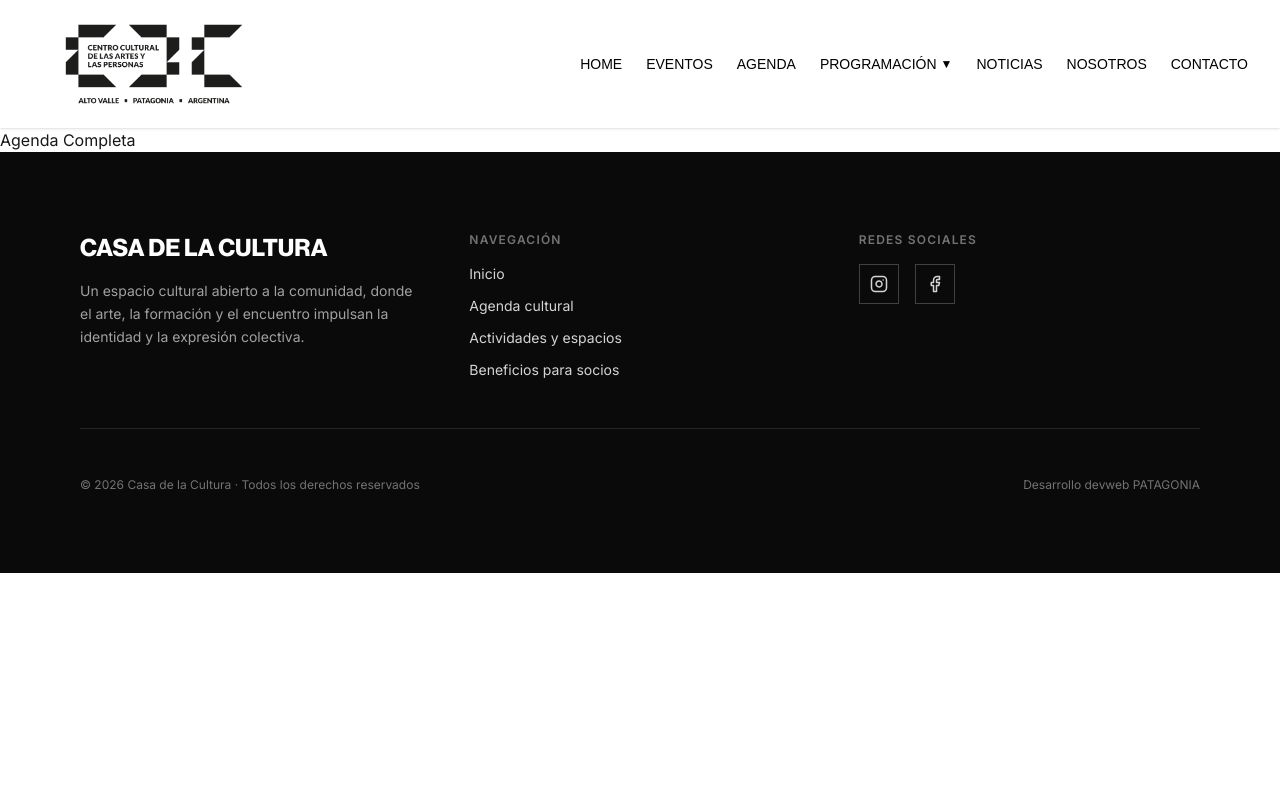
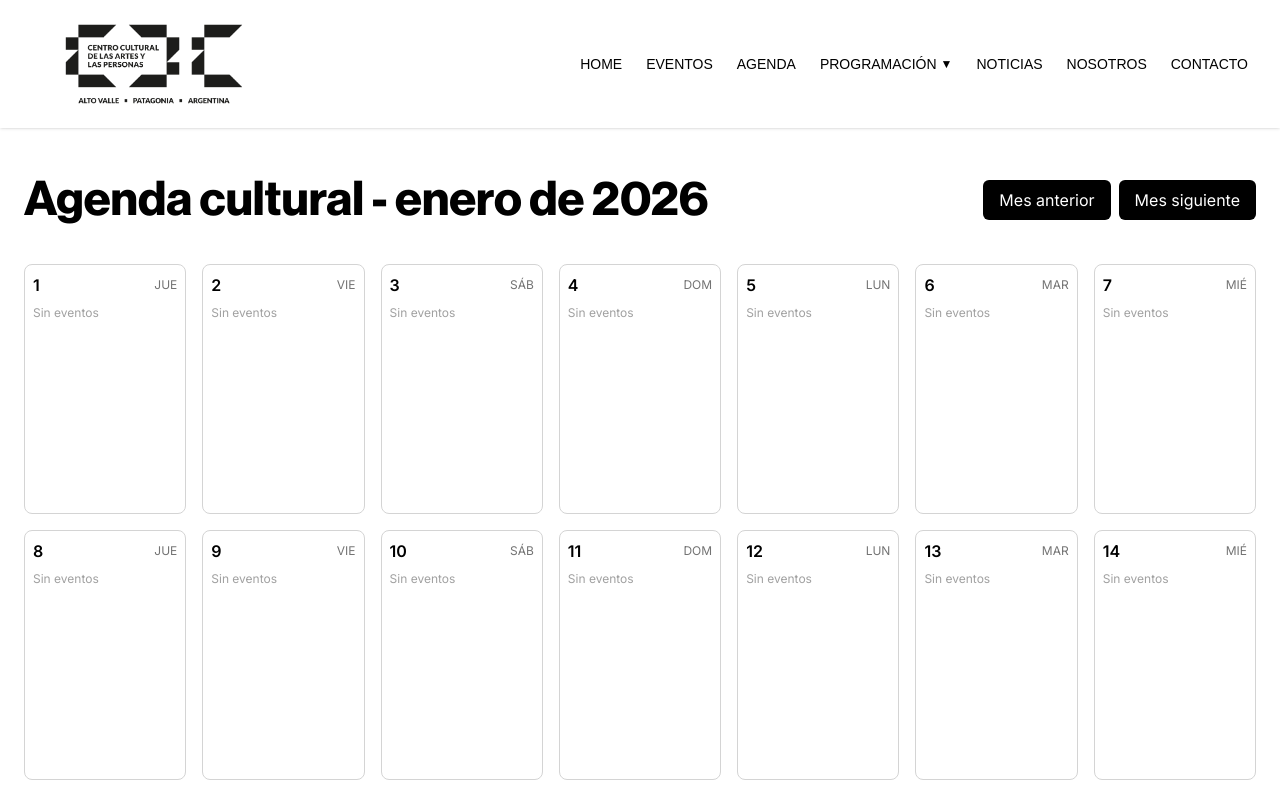
Before and after one commit to kevkarlion/casa-de-la-cultura, a Next.js app: page /agenda in a window 1280 px wide. Shown: the top 794 px of the page. Built offline with nearby package versions, Linux system fonts and the light colour scheme; a web font is replaced by a local one.

Commit message:
agenda completa page ok

```diff
--- a/app/agenda/page.tsx
+++ b/app/agenda/page.tsx
@@ -1,9 +1,11 @@
 import React from 'react';
+import AgendaAlmanaque from '@/components/home/AgendaCompleta/AgendaCompleta';
+import { agendaRapidaMock } from '@/utils/agenda.mock';
 
 const Page = () => {
       return (
             <div id='#agenda'>
-                  <h1>Agenda Completa</h1>
+                  <AgendaAlmanaque items={agendaRapidaMock} />
             </div>
       );
 }
--- /dev/null
+++ b/components/home/AgendaCompleta/AgendaCompleta.tsx
@@ -0,0 +1,140 @@
+'use client'
+
+import { useMemo, useState } from "react";
+import { motion, easeOut } from "framer-motion"; // <-- Importamos easeOut
+import Link from "next/link";
+
+interface AgendaItem {
+  id: string | number;
+  date: string;
+  title: string;
+  time?: string;
+  description?: string;
+  image?: string; // URL de la imagen del evento
+  slug: string;
+}
+
+interface AgendaAlmanaqueProps {
+  items: AgendaItem[];
+}
+
+const WEEK_DAYS = ["DOM", "LUN", "MAR", "MIÉ", "JUE", "VIE", "SÁB"];
+
+export default function AgendaAlmanaque({ items }: AgendaAlmanaqueProps) {
+  const today = new Date();
+  const [currentDate, setCurrentDate] = useState(new Date(today.getFullYear(), today.getMonth(), 1));
+
+  const daysInMonth = new Date(currentDate.getFullYear(), currentDate.getMonth() + 1, 0).getDate();
+
+  // Agrupar eventos por día
+  const eventsByDay = useMemo(() => {
+    const map = new Map<number, AgendaItem[]>();
+    const year = currentDate.getFullYear();
+    const month = currentDate.getMonth();
+
+    items.forEach((item) => {
+      const d = new Date(item.date);
+      if (d.getFullYear() === year && d.getMonth() === month) {
+        const day = d.getDate();
+        if (!map.has(day)) map.set(day, []);
+        map.get(day)!.push(item);
+      }
+    });
+
+    return map;
+  }, [items, currentDate]);
+
+  const monthLabel = currentDate.toLocaleDateString("es-AR", { month: "long", year: "numeric" });
+
+  const fadeUp = {
+    hidden: { opacity: 0, y: 20 },
+    visible: {
+      opacity: 1,
+      y: 0,
+      transition: { duration: 0.5, ease: easeOut } // <-- Corregido
+    }
+  };
+
+  return (
+    <main className="bg-white text-black min-h-screen py-12">
+      <div className="container mx-auto px-6 max-w-7xl">
+        {/* Header */}
+        <div className="mb-10 flex flex-col md:flex-row md:items-center justify-between gap-4">
+          <h1 className="text-4xl md:text-5xl font-bold font-neue">
+            Agenda cultural - {monthLabel}
+          </h1>
+
+          <div className="flex gap-2 mt-4 md:mt-0">
+            <button
+              onClick={() => setCurrentDate(d => new Date(d.getFullYear(), d.getMonth() - 1, 1))}
+              className="px-4 py-2 rounded-md bg-black text-white hover:bg-primary transition"
+            >
+              Mes anterior
+            </button>
+            <button
+              onClick={() => setCurrentDate(d => new Date(d.getFullYear(), d.getMonth() + 1, 1))}
+              className="px-4 py-2 rounded-md bg-black text-white hover:bg-primary transition"
+            >
+              Mes siguiente
+            </button>
+          </div>
+        </div>
+
+        {/* Grid de días */}
+        <div className="grid grid-cols-7 gap-4">
+          {Array.from({ length: daysInMonth }, (_, i) => {
+            const day = i + 1;
+            const date = new Date(currentDate.getFullYear(), currentDate.getMonth(), day);
+            const weekDay = WEEK_DAYS[date.getDay()];
+            const events = eventsByDay.get(day) || [];
+
+            return (
+              <motion.div
+                key={day}
+                className="border border-neutral-300 rounded-lg p-2 flex flex-col h-62.5 overflow-hidden"
+                initial="hidden"
+                whileInView="visible"
+                viewport={{ once: true }}
+                variants={fadeUp}
+              >
+                {/* Header día */}
+                <div className="mb-2 flex justify-between items-center">
+                  <span className="font-semibold">{day}</span>
+                  <span className="text-xs text-neutral-500">{weekDay}</span>
+                </div>
+
+                {/* Eventos */}
+                <div className="flex-1 flex flex-col gap-2 overflow-y-auto pr-1">
+                  {events.length === 0 && <span className="text-xs text-neutral-400">Sin eventos</span>}
+
+                  {events.map(event => (
+                    <Link
+                      key={event.id}
+                      href={`/agenda/${event.slug}`}
+                      className="flex flex-col border border-neutral-200 rounded-md overflow-hidden shadow-sm hover:shadow-md transition"
+                    >
+                      {event.image && (
+                        <div className="w-full h-16 md:h-20 overflow-hidden">
+                          <img
+                            src={event.image}
+                            alt={event.title}
+                            className="w-full h-full object-cover"
+                          />
+                        </div>
+                      )}
+                      <div className="p-2 flex flex-col gap-1">
+                        <span className="text-sm font-medium">{event.title}</span>
+                        {event.time && <span className="text-xs text-neutral-500">{event.time}</span>}
+                        {event.description && <span className="text-xs text-neutral-600 line-clamp-2">{event.description}</span>}
+                      </div>
+                    </Link>
+                  ))}
+                </div>
+              </motion.div>
+            );
+          })}
+        </div>
+      </div>
+    </main>
+  );
+}
```
